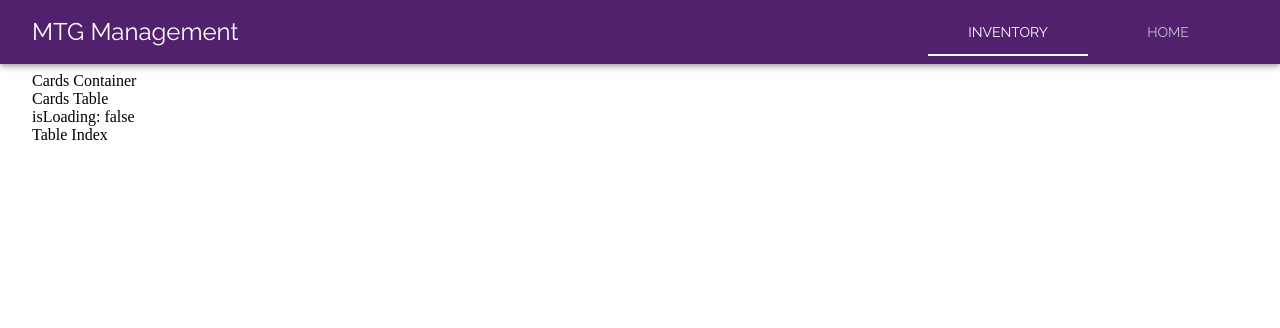
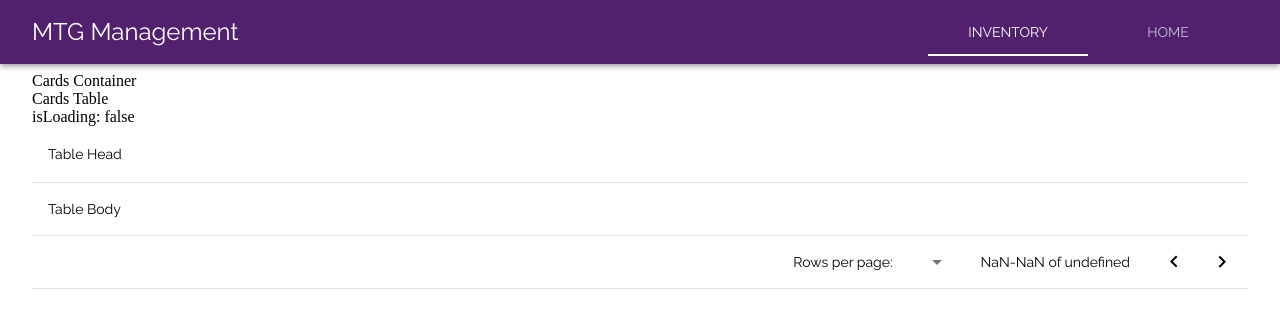
Before and after one commit to corydm92/threshold-mtg, a React (Create React App) app: page /inventory/cards in a window 1280 px wide. Shown: the top 328 px of the page. Built offline with nearby package versions, Linux system fonts and the light colour scheme; no server answers; what normalizr would draw is missing.

Commit message:
added file structure for table component

```diff
--- /dev/null
+++ b/src/js/component-library/mui/components/Table/Table.jsx
@@ -0,0 +1,8 @@
+import React from 'react';
+import Table from '@material-ui/core/Table';
+
+function MuiTable(props) {
+  return <Table>{props.children}</Table>;
+}
+
+export default MuiTable;
--- /dev/null
+++ b/src/js/component-library/mui/components/Table/TableBody.jsx
@@ -0,0 +1,8 @@
+import React from 'react';
+import TableBody from '@material-ui/core/TableBody';
+
+const MuiTableBody = (props) => {
+  return <TableBody>{props.children}</TableBody>;
+};
+
+export default MuiTableBody;
--- /dev/null
+++ b/src/js/component-library/mui/components/Table/TableCell.jsx
@@ -0,0 +1,8 @@
+import React from 'react';
+import TableCell from '@material-ui/core/TableCell';
+
+const MuiTableCell = (props) => {
+  return <TableCell>{props.children}</TableCell>;
+};
+
+export default MuiTableCell;
--- /dev/null
+++ b/src/js/component-library/mui/components/Table/TableContainer.jsx
@@ -0,0 +1,8 @@
+import React from 'react';
+import TableContainer from '@material-ui/core/TableContainer';
+
+const MuiTableContainer = (props) => {
+  return <TableContainer>{props.children}</TableContainer>;
+};
+
+export default MuiTableContainer;
--- /dev/null
+++ b/src/js/component-library/mui/components/Table/TableHead.jsx
@@ -0,0 +1,8 @@
+import React from 'react';
+import TableHead from '@material-ui/core/TableHead';
+
+const MuiTableHead = (props) => {
+  return <TableHead>{props.children}</TableHead>;
+};
+
+export default MuiTableHead;
--- /dev/null
+++ b/src/js/component-library/mui/components/Table/TablePagination.jsx
@@ -0,0 +1,19 @@
+import React from 'react';
+import TablePagination from '@material-ui/core/TablePagination';
+import { makeStyles } from '@material-ui/core/styles';
+
+const useStyles = makeStyles({
+  root: {
+    minWidth: '100%',
+    display: 'block',
+  },
+});
+
+const MuiTablePagination = (props) => {
+  const classes = useStyles();
+  return (
+    <TablePagination className={classes.root}>{props.children}</TablePagination>
+  );
+};
+
+export default MuiTablePagination;
--- /dev/null
+++ b/src/js/component-library/mui/components/Table/TableRow.jsx
@@ -0,0 +1,8 @@
+import React from 'react';
+import TableRow from '@material-ui/core/TableRow';
+
+const MuiTableRow = (props) => {
+  return <TableRow>{props.children}</TableRow>;
+};
+
+export default MuiTableRow;
--- a/src/js/component-library/mui/components/Table/index.jsx
+++ b/src/js/component-library/mui/components/Table/index.jsx
@@ -1,7 +1,53 @@
 import React from 'react';
+import TableContainer from './TableContainer';
+import Table from './Table';
+import TableHead from './TableHead';
+import TableBody from './TableBody';
+import TableRow from './TableRow';
+import TableCell from './TableCell';
+import TablePagination from './TablePagination';
+import { makeStyles } from '@material-ui/core/styles';
 
-const Table = (props) => {
-  return <div>Table Index</div>;
+const useStyles = makeStyles({
+  root: {
+    width: '100%',
+  },
+  container: {
+    maxHeight: 440,
+  },
+});
+
+const MuiTable = (props) => {
+  const classes = useStyles();
+
+  return (
+    <React.Fragment>
+      <TableContainer>
+        <Table stickyHeader>
+          <TableHead>
+            <TableRow>
+              <TableCell>Table Head</TableCell>
+            </TableRow>
+          </TableHead>
+          <TableBody>
+            <TableRow>
+              <TableCell>Table Body</TableCell>
+            </TableRow>
+          </TableBody>
+        </Table>
+        <TablePagination
+          rowsPerPageOptions={[10, 25, 100]}
+          component='div'
+          className={classes.pagination}
+          // count={rows.length}
+          // rowsPerPage={rowsPerPage}
+          // page={page}
+          // onChangePage={handleChangePage}
+          // onChangeRowsPerPage={handleChangeRowsPerPage}
+        />
+      </TableContainer>
+    </React.Fragment>
+  );
 };
 
-export default Table;
+export default MuiTable;
```
Also changed, not shown: src/js/component-library/mui/components/Table/TableFooter.jsx (added, +8 -0 lines), src/js/component-library/mui/components/Table/TableSortLabel.jsx (added, +8 -0 lines).
